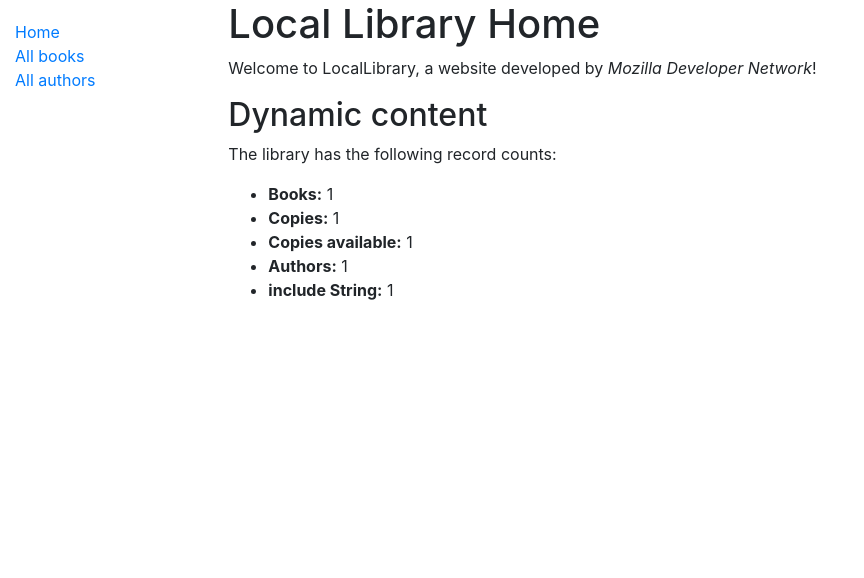
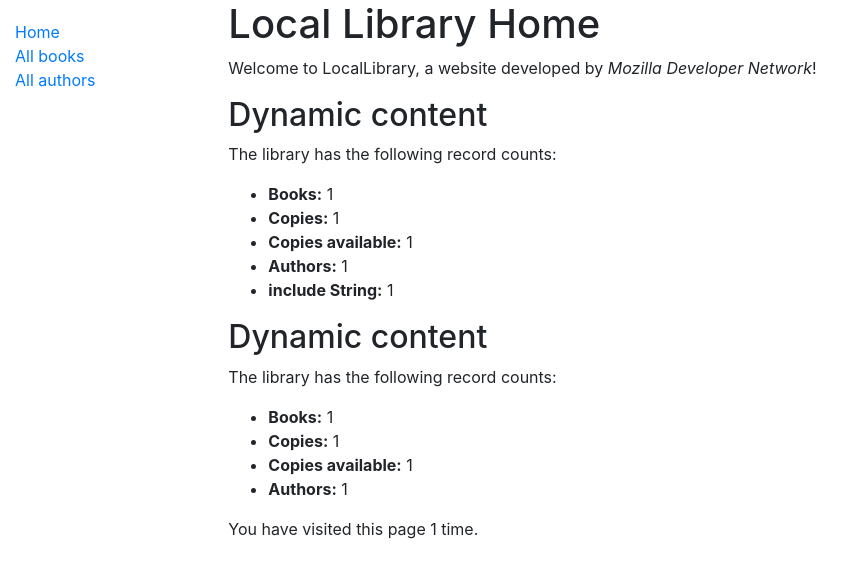
Before and after one commit to shirohebiui/LLB, a Django app: template catalog/templates/index.html in a window 1280 px wide. Shown: the top 578 px of the page, without its empty margins (0-864 px from the left). Run offline with Django 3.2, Linux system fonts and the light colour scheme; the template is opened without the code that fills it: most values are stand-ins (such as "Sample title", 1, 10 or a date in 2020); parts of the project's set-up code (start-up, migrations or seed data) failed here and were passed over; some libraries are stand-ins or nearby versions.

Commit message:
20210218_1554

```diff
--- a/catalog/templates/index.html
+++ b/catalog/templates/index.html
@@ -18,4 +18,17 @@
   <li><strong>Authors:</strong> {{ num_authors }}</li>
   <li><strong>include String:</strong> {{ num_include_BOOK }}</li>
 </ul>
+
+
+<h2>Dynamic content</h2>
+
+<p>The library has the following record counts:</p>
+<ul>
+  <li><strong>Books:</strong> {{ num_books }}</li>
+  <li><strong>Copies:</strong> {{ num_instances }}</li>
+  <li><strong>Copies available:</strong> {{ num_instances_available }}</li>
+  <li><strong>Authors:</strong> {{ num_authors }}</li>
+</ul>
+
+<p>You have visited this page {{ num_visits }}{% if num_visits == 1 %} time{% else %} times{% endif %}.</p>
 {% endblock %}
```
Also changed, not shown: catalog/views.py (+10 -0 lines), db.sqlite3. Lines whose indentation alone changed are shown as unchanged.
